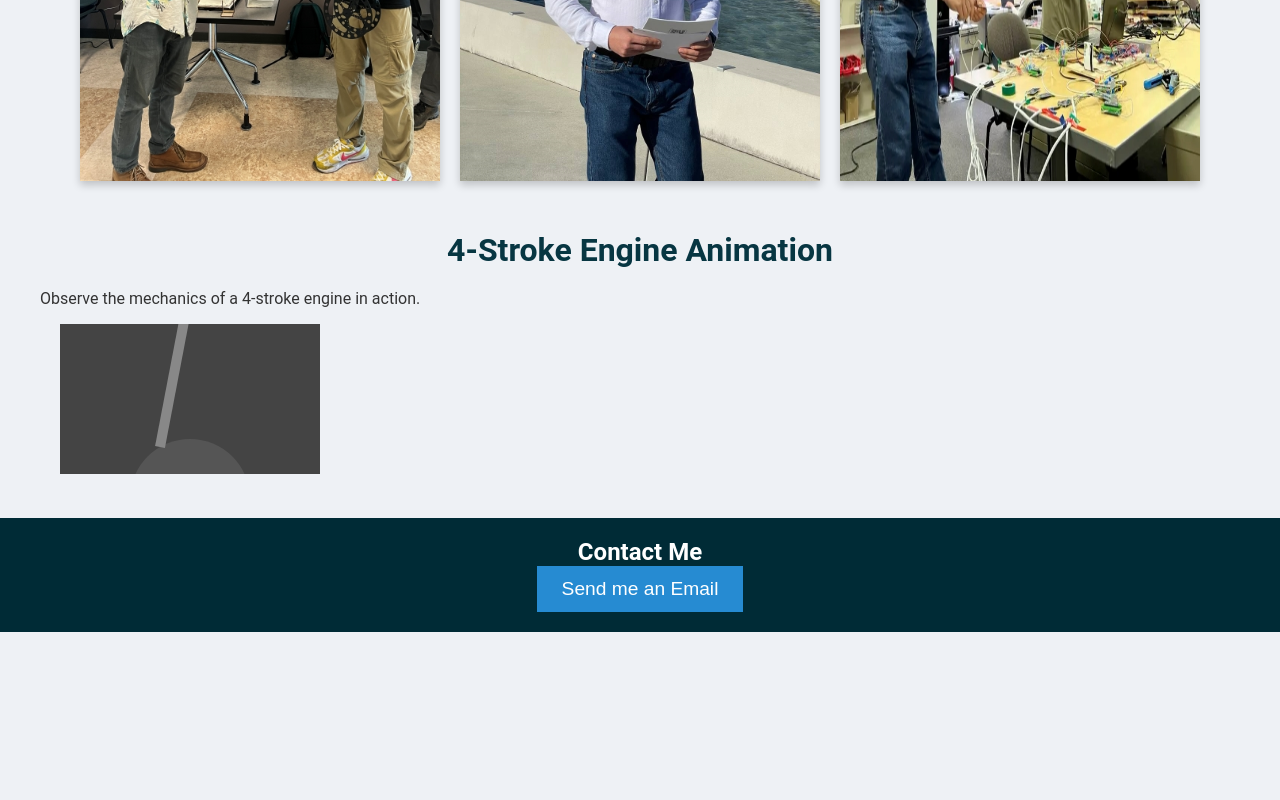
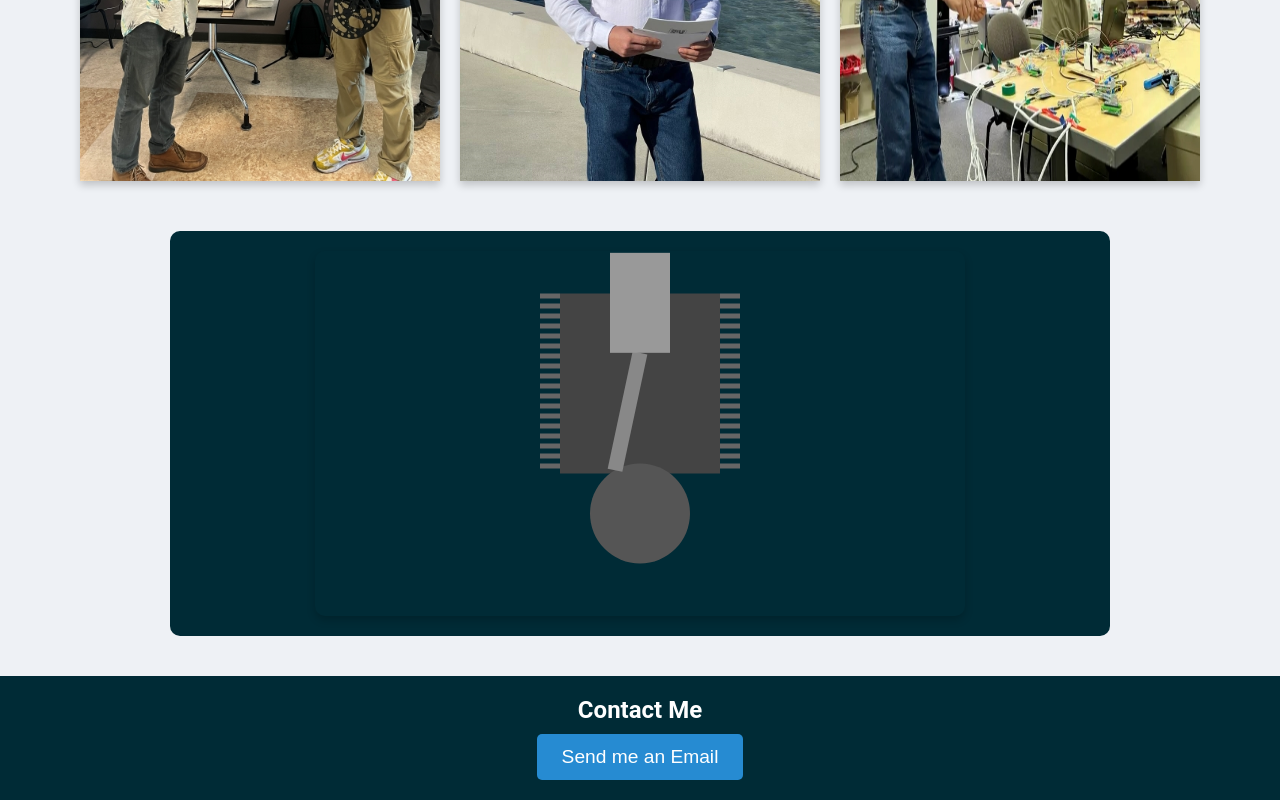
Before and after one commit to Oleg-Niki/Learn-HTML, a plain HTML site: page index.html in a window 1280 px wide. Shown: the part 851-1651 px from the top of the page. Before the commit the page ends 1483 px from the top, so only its background shows below. Drawn offline with Linux system fonts and the light colour scheme.

Commit message:
Update index.html

```diff
--- a/index.html
+++ b/index.html
@@ -4,23 +4,27 @@
     <meta charset="UTF-8">
     <meta name="viewport" content="width=device-width, initial-scale=1.0">
     <title>Oleg Nikitashin | Engineering Portfolio</title>
+	<link rel="icon" href="icon-cpu-small.png" type="image/png">
     <style>
         /* Global Styling */
         body {
             font-family: 'Roboto', sans-serif;
-            background-color: #eef1f5;
             margin: 0;
             padding: 0;
+            background-color: #eef1f5;
             color: #333;
         }
+
         h1, h2, h3 {
             margin: 0;
             padding: 0;
         }
+
         a {
             text-decoration: none;
             color: inherit;
         }
+
         /* Header */
         header {
             background: linear-gradient(90deg, #002b36, #073642);
@@ -28,20 +32,24 @@
             text-align: center;
             padding: 30px 0;
         }
+
         header h1 {
             font-size: 3em;
         }
+
         header p {
             font-size: 1.2em;
             font-style: italic;
             color: #93a1a1;
         }
+
         /* Navigation */
         nav {
             background-color: #073642;
             padding: 15px 0;
             text-align: center;
         }
+
         nav a {
             color: #ffffff;
             margin: 0 15px;
@@ -49,30 +57,36 @@
             font-weight: bold;
             transition: color 0.3s ease;
         }
+
         nav a:hover {
             color: #268bd2;
         }
+
         /* Container */
         .container {
             max-width: 1200px;
             margin: 20px auto;
             padding: 0 20px;
         }
+
         section {
             margin-bottom: 40px;
         }
+
         section h2 {
             text-align: center;
             color: #073642;
             margin-bottom: 20px;
             font-size: 2em;
         }
+
         /* About Me */
         .about-me p {
             font-size: 1.2em;
             line-height: 1.8em;
             text-align: justify;
         }
+
         /* Gallery */
         .gallery img {
             width: 30%;
@@ -80,90 +94,34 @@
             box-shadow: 0 4px 8px rgba(0, 0, 0, 0.2);
             transition: transform 0.3s ease;
         }
+
         .gallery img:hover {
             transform: scale(1.05);
         }
+
         .gallery div {
             display: flex;
             flex-wrap: wrap;
             justify-content: center;
         }
-        /* Interactive Section */
-        .animation-section {
-            text-align: center;
-            padding: 40px;
-        }
-        .gear {
-            display: inline-block;
-            width: 50px;
-            height: 50px;
-            border: 6px solid #268bd2;
-            border-radius: 50%;
-            animation: spin 4s linear infinite;
-        }
-        .gear:before, .gear:after {
-            content: '';
-            position: absolute;
-            background-color: #268bd2;
-            width: 8px;
-            height: 20px;
-        }
-        .gear:before {
-            top: -10px;
-            left: 21px;
-        }
-        .gear:after {
-            left: 21px;
-            bottom: -10px;
-        }
-        @keyframes spin {
-            0% { transform: rotate(0deg); }
-            100% { transform: rotate(360deg); }
-        }
-        /* Contact */
-        footer {
-            text-align: center;
-            padding: 20px;
-            background-color: #002b36;
-            color: #ffffff;
-        }
-        footer button {
-            padding: 12px 25px;
-            background-color: #268bd2;
-            color: #ffffff;
-            border: none;
-            cursor: pointer;
-            font-size: 1.2em;
-            transition: background-color 0.3s ease;
-        }
-        footer button:hover {
-            background-color: #005f87;
-        }
-        /* Responsive Design */
-        @media (max-width: 768px) {
-            nav a {
-                display: block;
-                margin: 10px 0;
-            }
-            .gallery img {
-                width: 80%;
-                margin: 10px auto;
-            }
-					/* Center the engine illustration in the middle of the page */
+
+        /* Engine Illustration Section */
         .engine-illustration {
             display: flex;
             flex-direction: column;
             align-items: center;
             justify-content: center;
-					min-height: 100vh; /* Full viewport height */
+            margin: 40px auto;
             text-align: center;
             background-color: #002b36;
             color: #ffffff;
+            border-radius: 10px;
+            padding: 20px;
+            max-width: 900px;
         }
 
         .engine-illustration h2 {
             margin-bottom: 10px;
-					color: #ffffff;
         }
 
         .engine-illustration p {
@@ -172,18 +130,46 @@
             color: #93a1a1;
         }
 
-				/* Canvas for Engine Animation */
+        /* Canvas */
         #engineCanvas {
-					background: radial-gradient(circle, #073642, #001f29);
             width: 100%;
-					max-width: 800px;
-					height: 600px;
+            max-width: 650px;
+            aspect-ratio: 16 / 9; /* Improved proportions */
             border-radius: 10px;
             box-shadow: 0 4px 8px rgba(0, 0, 0, 0.2);
         }
 
+        /* Footer */
+        footer {
+            display: flex;
+            flex-direction: column;
+            align-items: center;
+            justify-content: center;
+            padding: 20px;
+            background-color: #002b36;
+            color: #ffffff;
+            text-align: center;
+        }
 
+        footer h2 {
+            margin: 0;
+            font-size: 1.5em;
+        }
 
+        footer button {
+            padding: 12px 25px;
+            background-color: #268bd2;
+            color: #ffffff;
+            border: none;
+            border-radius: 5px;
+            cursor: pointer;
+            font-size: 1.2em;
+            margin-top: 10px;
+            transition: background-color 0.3s ease;
+        }
+
+        footer button:hover {
+            background-color: #005f87;
         }
     </style>
 </head>
@@ -198,7 +184,6 @@
     <a href="#about-me">About Me</a>
     <a href="#gallery">Gallery</a>
     <a href="#contact">Contact</a>
-    <a href="tired.html">Tired?</a>
 </nav>
 
 <div class="container">
@@ -219,105 +204,167 @@
     </section>
 
     <section class="engine-illustration">
-    <h2>4-Stroke Engine Animation</h2>
-    <p>Observe the mechanics of a 4-stroke engine in action.</p>
+
         <canvas id="engineCanvas"></canvas>
     </section>
-
 </div>
 
 <footer id="contact">
     <h2>Contact Me</h2>
     <button onclick="window.location.href='mailto:oleg@nikitashin.com';">Send me an Email</button>
 </footer>
+
+
 <script>
     const canvas = document.getElementById("engineCanvas");
     const ctx = canvas.getContext("2d");
 
-// Set canvas dimensions
-canvas.width = canvas.offsetWidth;
-canvas.height = canvas.offsetHeight;
+    // Resize canvas to maintain 16:9 aspect ratio
+    function resizeCanvas() {
+        canvas.width = canvas.clientWidth;
+        canvas.height = canvas.clientWidth * 0.5625;
+    }
+    resizeCanvas();
 
-// Engine Variables
-const centerX = canvas.width / 2;
-const centerY = canvas.height / 2 + 100; // Adjusted for proper centering
-const crankRadius = 60; // Smaller crankshaft
-const rodLength = 160; // Connecting rod length
+    // Engine parameters and initial setup
+    let centerX, centerY;
+    const crankRadius = 50; // Crankshaft radius
+    const rodLength = 120;  // Connecting rod length
     const pistonWidth = 60;
-const pistonHeight = 120; // Taller piston
-const cylinderHeight = 240; // Taller cylinder for proportional scaling
+    const pistonHeight = 100;
+    const cylinderHeight = 180;
 
-let angle = 0; // Crankshaft angle
-const speed = 2; // Rotation speed in degrees
+    let angle = 0; // Current crankshaft angle
+    const speed = 2; // Rotation speed in degrees per frame
 
-// Draw the crankshaft, rods, pistons, and cylinder
+    // Update variables based on canvas size
+    function updateVariables() {
+        centerX = canvas.width / 2;
+        centerY = canvas.height / 2 + 80;
+    }
+
+    // Function to draw a star (used for ignition spark)
+    function drawStar(cx, cy, spikes, outerRadius, innerRadius, color) {
+        let rotation = Math.PI / 2 * 3;
+        let x = cx;
+        let y = cy;
+        const step = Math.PI / spikes;
+
+        ctx.beginPath();
+        ctx.moveTo(cx, cy - outerRadius);
+
+        for (let i = 0; i < spikes; i++) {
+            x = cx + Math.cos(rotation) * outerRadius;
+            y = cy + Math.sin(rotation) * outerRadius;
+            ctx.lineTo(x, y);
+            rotation += step;
+
+            x = cx + Math.cos(rotation) * innerRadius;
+            y = cy + Math.sin(rotation) * innerRadius;
+            ctx.lineTo(x, y);
+            rotation += step;
+        }
+        ctx.lineTo(cx, cy - outerRadius);
+        ctx.closePath();
+        ctx.fillStyle = color;
+        ctx.fill();
+    }
+
+    // Function to draw the cylinder with air-cooling fins
+    function drawCylinder() {
+        const cylinderX = centerX - pistonWidth / 2 - 50; // Left side of the cylinder
+        const cylinderY = centerY - cylinderHeight - 40;  // Top side of the cylinder
+        const cylinderWidth = pistonWidth + 100;         // Width of the cylinder
+        const coolingFinSpacing = 10;                   // Spacing between cooling fins
+
+        // Draw the main cylinder body
+        ctx.fillStyle = "#444"; // Base cylinder color
+        ctx.fillRect(cylinderX, cylinderY, cylinderWidth, cylinderHeight);
+
+        // Draw cooling fins on both sides
+        ctx.fillStyle = "#666"; // Cooling fin color
+        for (let i = 0; i < cylinderHeight; i += coolingFinSpacing) {
+            // Left-side cooling fins
+            ctx.fillRect(cylinderX - 20, cylinderY + i, 20, 5);
+            // Right-side cooling fins
+            ctx.fillRect(cylinderX + cylinderWidth, cylinderY + i, 20, 5);
+        }
+    }
+
+    // Main function to draw the engine
     function drawEngine() {
         ctx.clearRect(0, 0, canvas.width, canvas.height);
 
-    // Cylinder
-    ctx.fillStyle = "#444";
-    ctx.fillRect(centerX - pistonWidth / 2 - 100, centerY - cylinderHeight - 20, pistonWidth + 200, cylinderHeight);
+        // Draw the cylinder with cooling fins
+        drawCylinder();
 
-    // Piston Position
+        // Calculate piston position
         const crankX = centerX + crankRadius * Math.cos((angle * Math.PI) / 180);
         const crankY = centerY + crankRadius * Math.sin((angle * Math.PI) / 180);
         const pistonX = centerX;
         const pistonY = crankY - Math.sqrt(rodLength ** 2 - (crankX - pistonX) ** 2);
 
-    // Crankshaft
+        // Draw the crankshaft
         ctx.beginPath();
         ctx.arc(centerX, centerY, crankRadius, 0, Math.PI * 2);
         ctx.fillStyle = "#555";
         ctx.fill();
 
-    // Connecting Rod
+        // Draw the connecting rod
         ctx.beginPath();
         ctx.moveTo(crankX, crankY);
         ctx.lineTo(pistonX, pistonY);
         ctx.strokeStyle = "#888";
-    ctx.lineWidth = 10; // Thicker rod
+        ctx.lineWidth = 15;
         ctx.stroke();
 
-    // Piston
+        // Draw the piston
         ctx.fillStyle = "#999";
         ctx.fillRect(pistonX - pistonWidth / 2, pistonY - pistonHeight, pistonWidth, pistonHeight);
 
-    // Spark Ignition (Power Stroke)
+        // Spark ignition (Power Stroke)
         if (Math.abs((angle % 360) - 90) < 10) {
-        ctx.fillStyle = "rgba(255, 200, 50, 0.9)";
-        ctx.beginPath();
-        ctx.arc(pistonX, pistonY - pistonHeight - 30, 15, 0, Math.PI * 2); // Higher spark above the piston
-        ctx.fill();
+            drawStar(
+                pistonX,
+                pistonY - pistonHeight - 30,
+                5,
+                20,
+                10,
+                "rgba(255, 200, 50, 0.9)"
+            );
         }
 
-    // Exhaust Stroke (Exhaust lines)
+        // Air Intake
+        if (Math.abs((angle % 360) - 0) < 10) {
+            ctx.fillStyle = "rgba(100, 200, 255, 0.5)";
+            ctx.fillRect(centerX - 30, centerY - cylinderHeight - 80, 20, 60);
+        }
+
+        // Exhaust Stroke
         if (Math.abs((angle % 360) - 270) < 10) {
-        ctx.fillStyle = "rgba(150, 150, 150, 0.7)";
-        ctx.fillRect(centerX - pistonWidth / 2, centerY - cylinderHeight - 60, pistonWidth, 20); // Exhaust higher above the cylinder
+            ctx.fillStyle = "rgba(25, 25, 25, 0.5)";
+            ctx.fillRect(centerX + 10, centerY - cylinderHeight - 50, 20, 60);
         }
     }
 
-// Animation Loop
+    // Animation loop to render engine components frame-by-frame
     function animate() {
+        updateVariables();
         drawEngine();
-    angle += speed;
-    if (angle >= 360) angle = 0;
-    requestAnimationFrame(animate);
+        angle += speed; // Increment crankshaft angle
+        if (angle >= 360) angle = 0; // Reset angle after full rotation
+        requestAnimationFrame(animate); // Request next animation frame
     }
 
-animate();
+    animate(); // Start animation
 
-// Resize canvas dynamically
+    // Adjust canvas size dynamically on window resize
     window.addEventListener("resize", () => {
-    canvas.width = canvas.offsetWidth;
-    canvas.height = canvas.offsetHeight;
+        resizeCanvas();
+        updateVariables();
         animate();
     });
 
-
-
 </script>
-
-
 </body>
 </html>
```
Lines whose indentation alone changed are shown as unchanged.
